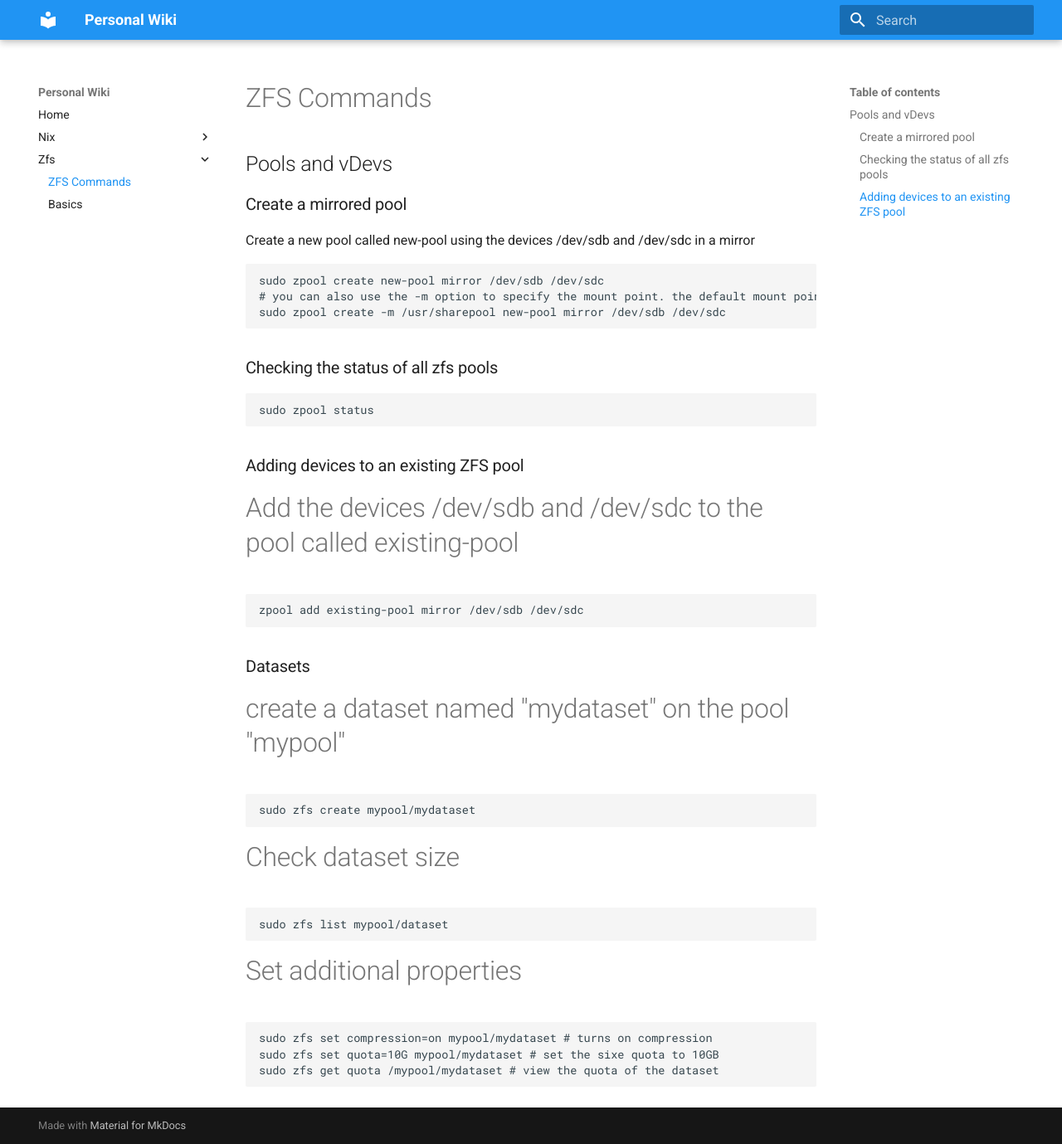
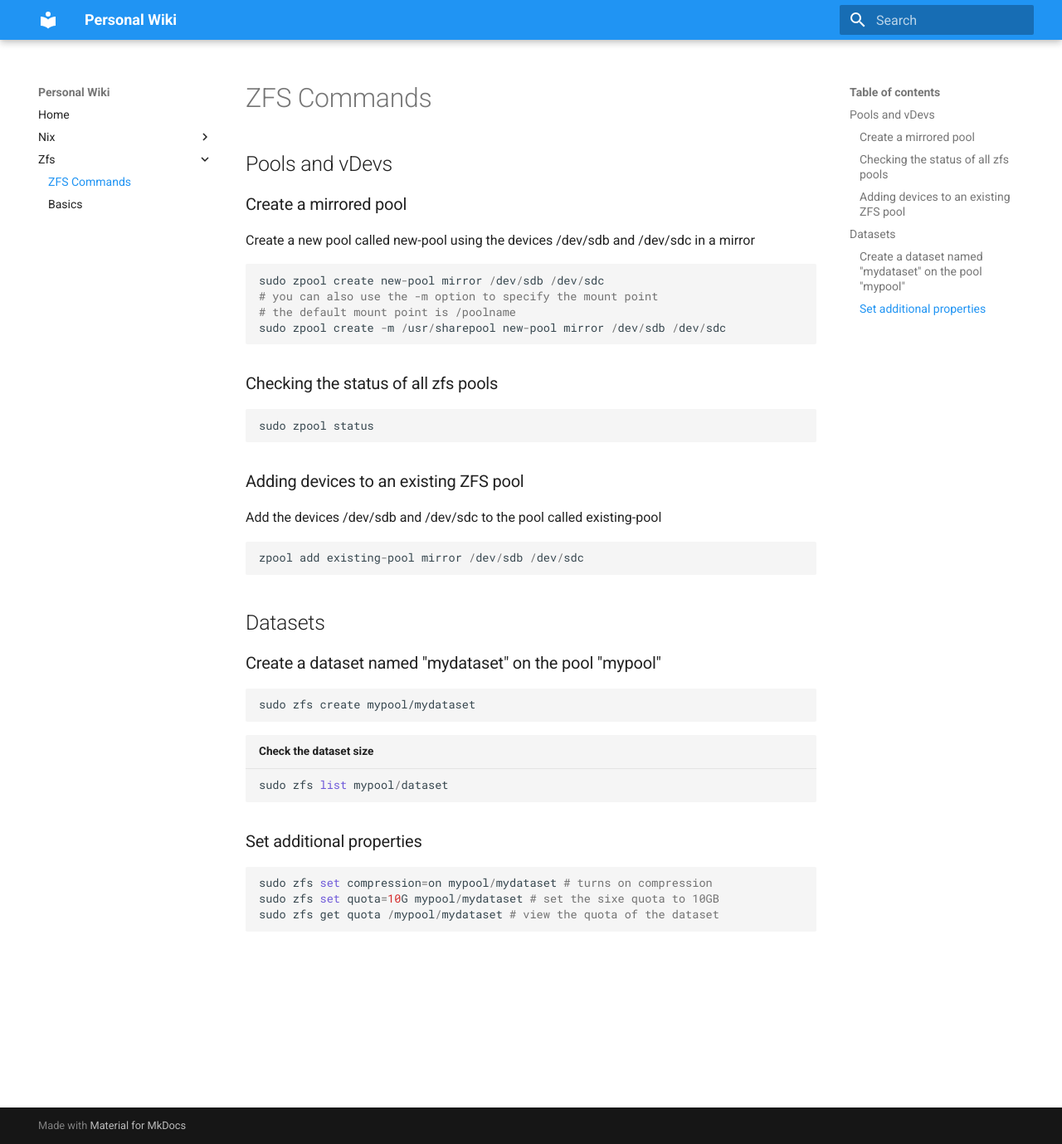
Before and after one commit to chusovich/wiki, an MkDocs documentation site: the page built from docs/zfs/commands.md, in a window 1280 px wide and 1379 px high. Shown: the whole window at 83% size. Built offline with MkDocs 1.6.1 and Material for MkDocs 9.7.7, drawn with Linux system fonts in a browser that asks for light colours; part of the change alters nothing that is shown.

Commit message:
experimenting with formatting

````diff
--- a/docs/zfs/commands.md
+++ b/docs/zfs/commands.md
@@ -1,38 +1,39 @@
 # ZFS Commands
 
 ## Pools and vDevs
+
 ### Create a mirrored pool
 Create a new pool called new-pool using the devices /dev/sdb and /dev/sdc in a mirror
-```
+```python
 sudo zpool create new-pool mirror /dev/sdb /dev/sdc
-# you can also use the -m option to specify the mount point. the default mount point is /poolname
+# you can also use the -m option to specify the mount point
+# the default mount point is /poolname
 sudo zpool create -m /usr/sharepool new-pool mirror /dev/sdb /dev/sdc
 ```
 
 ### Checking the status of all zfs pools
-```
+```python
 sudo zpool status
 ```
 
 ### Adding devices to an existing ZFS pool
-# Add the devices /dev/sdb and /dev/sdc to the pool called existing-pool
-```
+Add the devices /dev/sdb and /dev/sdc to the pool called existing-pool
+```python
 zpool add existing-pool mirror /dev/sdb /dev/sdc
 ```
 
-### Datasets
-# create a dataset named "mydataset" on the pool "mypool"
+## Datasets
+### Create a dataset named "mydataset" on the pool "mypool"
 ```
 sudo zfs create mypool/mydataset
 ```
 
-# Check dataset size
-```
+```python title="Check the dataset size"
 sudo zfs list mypool/dataset
 ```
 
-# Set additional properties
-```
+### Set additional properties
+```python
 sudo zfs set compression=on mypool/mydataset # turns on compression
 sudo zfs set quota=10G mypool/mydataset # set the sixe quota to 10GB
 sudo zfs get quota /mypool/mydataset # view the quota of the dataset
--- a/mkdocs.yml
+++ b/mkdocs.yml
@@ -16,6 +16,7 @@ theme:
     - search.suggest
     - navigation.instant
     - navigation.tabs
+    - content.code.copy
 
     # Palette toggle for light mode
     - scheme: default
````
